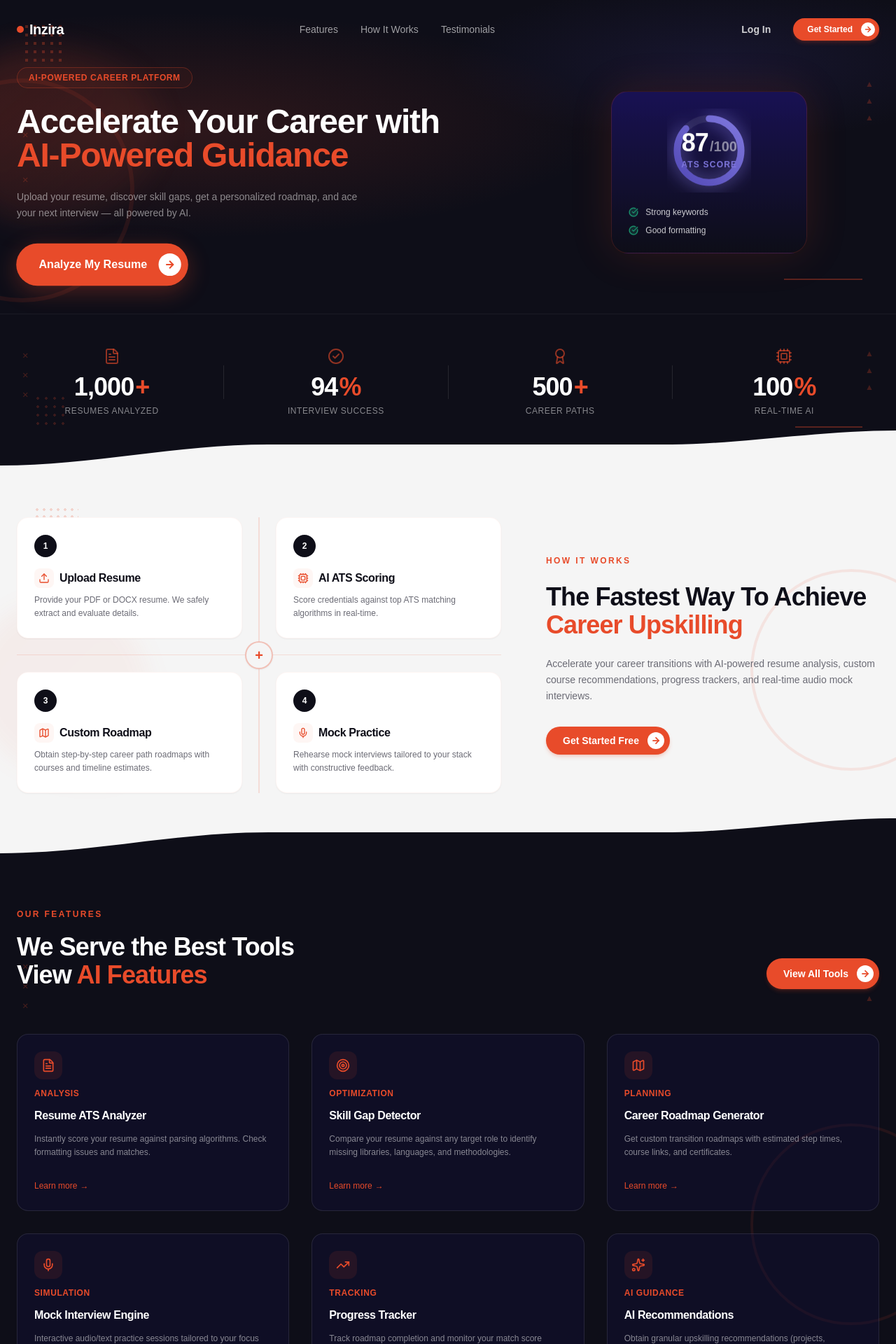
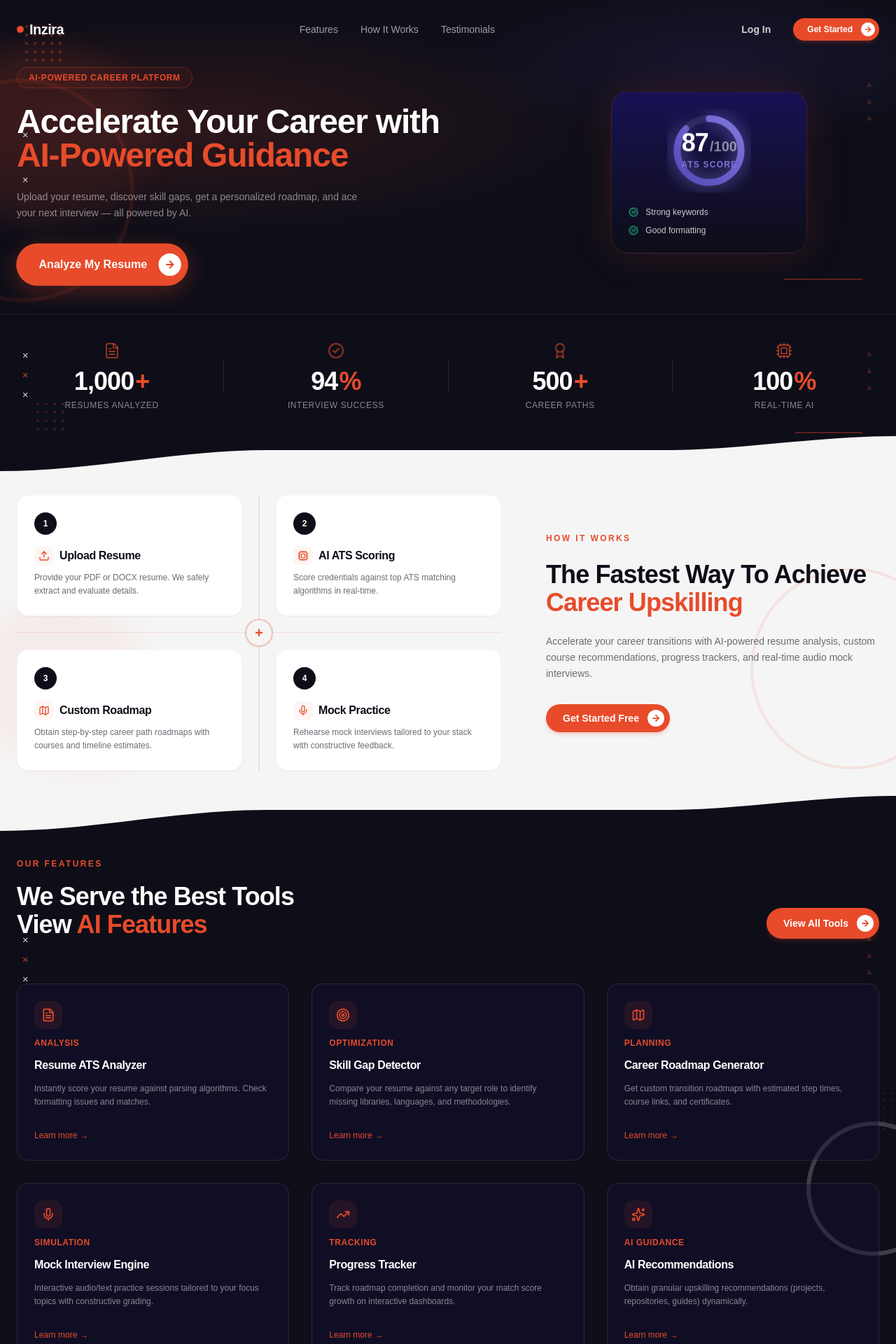
Before and after one commit to MpuhweNikita/Inzira-frontend, a Next.js app: page / in a window 1280 px wide. Shown: the top 1920 px of the page at 70% size. Built offline with nearby package versions, Linux system fonts and the light colour scheme; a web font is replaced by a local one.

Commit message:
Modified the landing page layout

```diff
--- a/src/app/page.tsx
+++ b/src/app/page.tsx
@@ -48,10 +48,10 @@ export default function Home() {
         <div className="absolute -left-24 bottom-12 w-80 h-80 rounded-full border-4 border-[#e84b2a]/10 select-none pointer-events-none" />
 
         {/* 3. ✕ Marks Stack */}
-        <div className="absolute left-8 top-1/2 -translate-y-1/2 flex flex-col gap-3 opacity-25 text-[#e84b2a] text-sm font-bold font-mono select-none pointer-events-none">
-          <span>✕</span>
-          <span>✕</span>
-          <span>✕</span>
+        <div className="absolute left-8 top-1/2 -translate-y-1/2 flex flex-col gap-3 opacity-80 text-sm font-bold font-mono select-none pointer-events-none">
+          <span className="text-white">✕</span>
+          <span className="text-[#e84b2a]">✕</span>
+          <span className="text-white">✕</span>
         </div>
 
         {/* 4. Triangles Cluster */}
@@ -70,7 +70,7 @@ export default function Home() {
           style={{ borderRadius: '60% 40% 30% 70% / 60%' }}
         />
 
-        <div className="max-w-2xl mx-auto px-6 relative z-10 flex flex-col items-center text-center w-full">
+        <div className="max-w-2xl mx-auto px-12 relative z-10 flex flex-col items-center text-center w-full">
           {/* Left Side: Copywriting, stats progress bars and CTA */}
           <div className="space-y-6 flex flex-col items-center w-full">
             <span className="text-xs font-bold text-[#e84b2a] tracking-[0.2em] uppercase">
--- a/src/components/landing/features-grid.tsx
+++ b/src/components/landing/features-grid.tsx
@@ -67,13 +67,13 @@ export function FeaturesGrid() {
   };
 
   return (
-    <section id="features" className="py-16 pb-24 bg-[#0e0e18] text-white relative overflow-hidden">
+    <section id="features" className="pt-6 pb-24 bg-[#0e0e18] text-white relative overflow-hidden">
       {/* Decorative Ornaments (Consistent across all sections) */}
       {/* ✕ Marks Stack */}
-      <div className="absolute left-8 top-[15%] flex flex-col gap-2 opacity-25 text-[#e84b2a] text-sm font-bold font-mono select-none pointer-events-none">
-        <span>✕</span>
-        <span>✕</span>
-        <span>✕</span>
+      <div className="absolute left-8 top-[15%] flex flex-col gap-2 opacity-80 text-sm font-bold font-mono select-none pointer-events-none">
+        <span className="text-white">✕</span>
+        <span className="text-[#e84b2a]">✕</span>
+        <span className="text-white">✕</span>
       </div>
 
       {/* Triangles Cluster */}
@@ -86,8 +86,10 @@ export function FeaturesGrid() {
       {/* Dot Grid */}
       <div className="absolute bottom-20 left-12 w-14 h-14 bg-[radial-gradient(#e84b2a_2px,transparent_2px)] [background-size:10px_10px] opacity-20 select-none pointer-events-none" />
 
-      {/* Large hollow circle outline cropped */}
-      <div className="absolute -right-20 top-[40%] w-72 h-72 rounded-full border-4 border-[#e84b2a]/10 select-none pointer-events-none" />
+      {/* Circle Outline Ornament on the right */}
+      <div className="absolute -right-16 top-[45%] w-48 h-48 rounded-full border-[6px] border-white/20 select-none pointer-events-none z-0" />
+      {/* Dot Grid overlaying circle */}
+      <div className="absolute -right-8 top-[40%] w-16 h-16 bg-[radial-gradient(white_1.5px,transparent_1.5px)] [background-size:10px_10px] opacity-10 select-none pointer-events-none z-0" />
 
       <div className="max-w-7xl mx-auto px-6 relative z-10">
 
--- a/src/components/landing/hero.tsx
+++ b/src/components/landing/hero.tsx
@@ -54,10 +54,10 @@ export function Hero() {
       <div className="absolute -left-32 top-1/4 w-80 h-80 rounded-full border-[6px] border-[#e84b2a]/10 select-none pointer-events-none" />
 
       {/* 4. ✕ marks stacked vertically on left side */}
-      <div className="absolute left-8 top-1/2 -translate-y-1/2 flex flex-col gap-3 opacity-25 text-[#e84b2a] text-sm font-bold font-mono select-none pointer-events-none">
-        <span>✕</span>
-        <span>✕</span>
-        <span>✕</span>
+      <div className="absolute left-8 top-1/2 -translate-y-1/2 flex flex-col gap-3 opacity-80 text-sm font-bold font-mono select-none pointer-events-none">
+        <span className="text-white">✕</span>
+        <span className="text-[#e84b2a]">✕</span>
+        <span className="text-white">✕</span>
       </div>
 
       {/* 5. Triangle arrow clusters (▲▲▲) on the right side */}
--- a/src/components/landing/how-it-works.tsx
+++ b/src/components/landing/how-it-works.tsx
@@ -55,7 +55,7 @@ export function HowItWorks() {
   };
 
   return (
-    <section id="how-it-works" className="py-16 pb-24 bg-[#f5f5f5] text-[#0e0e18] relative overflow-hidden">
+    <section id="how-it-works" className="pt-6 pb-24 bg-[#f5f5f5] text-[#0e0e18] relative overflow-hidden">
       {/* Decorative Ornaments (Consistent across all sections) */}
       {/* 1. Dot Grid Pattern in corner */}
       <div className="absolute top-12 left-12 w-16 h-16 bg-[radial-gradient(#e84b2a_2px,transparent_2px)] [background-size:10px_10px] opacity-20 select-none pointer-events-none" />
--- a/src/components/landing/stats.tsx
+++ b/src/components/landing/stats.tsx
@@ -63,13 +63,13 @@ export function Stats() {
   ];
 
   return (
-    <section className="bg-[#0e0e18] pt-8 pb-16 relative z-10 border-t border-white/5">
+    <section className="bg-[#0e0e18] pt-6 pb-20 relative z-10 border-t border-white/5">
       {/* Decorative Ornaments (Consistent across dark sections) */}
       {/* ✕ Marks Stack */}
-      <div className="absolute left-8 top-12 flex flex-col gap-2 opacity-25 text-[#e84b2a] text-sm font-bold font-mono select-none pointer-events-none">
-        <span>✕</span>
-        <span>✕</span>
-        <span>✕</span>
+      <div className="absolute left-8 top-12 flex flex-col gap-2 opacity-80 text-sm font-bold font-mono select-none pointer-events-none">
+        <span className="text-white">✕</span>
+        <span className="text-[#e84b2a]">✕</span>
+        <span className="text-white">✕</span>
       </div>
 
       {/* Triangles Cluster */}
--- a/src/components/landing/testimonials.tsx
+++ b/src/components/landing/testimonials.tsx
@@ -38,7 +38,7 @@ export function Testimonials() {
   };
 
   return (
-    <section id="testimonials" className="bg-[#f5f5f5] py-24 pb-36 relative overflow-hidden text-[#0e0e18]">
+    <section id="testimonials" className="bg-[#f5f5f5] pt-6 pb-28 relative overflow-hidden text-[#0e0e18]">
       {/* Decorative Ornaments (Consistent across all sections) */}
       {/* 1. Dot Grid Pattern in corner */}
       <div className="absolute top-12 left-12 w-16 h-16 bg-[radial-gradient(#e84b2a_2px,transparent_2px)] [background-size:10px_10px] opacity-20 select-none pointer-events-none" />
```
